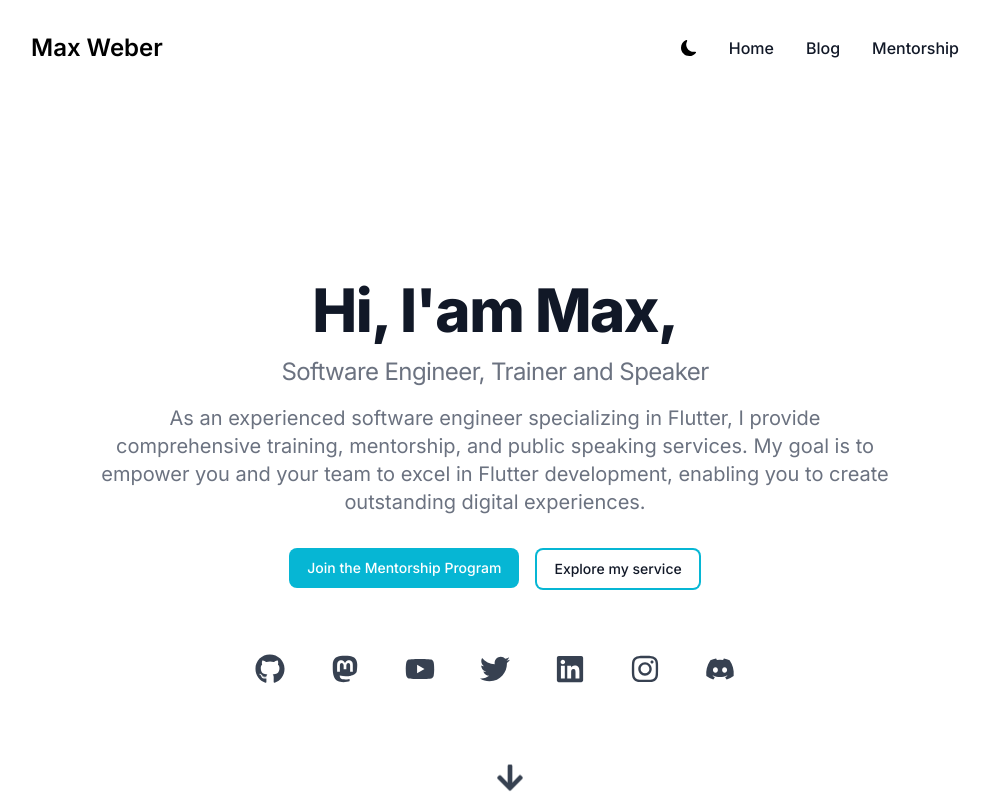
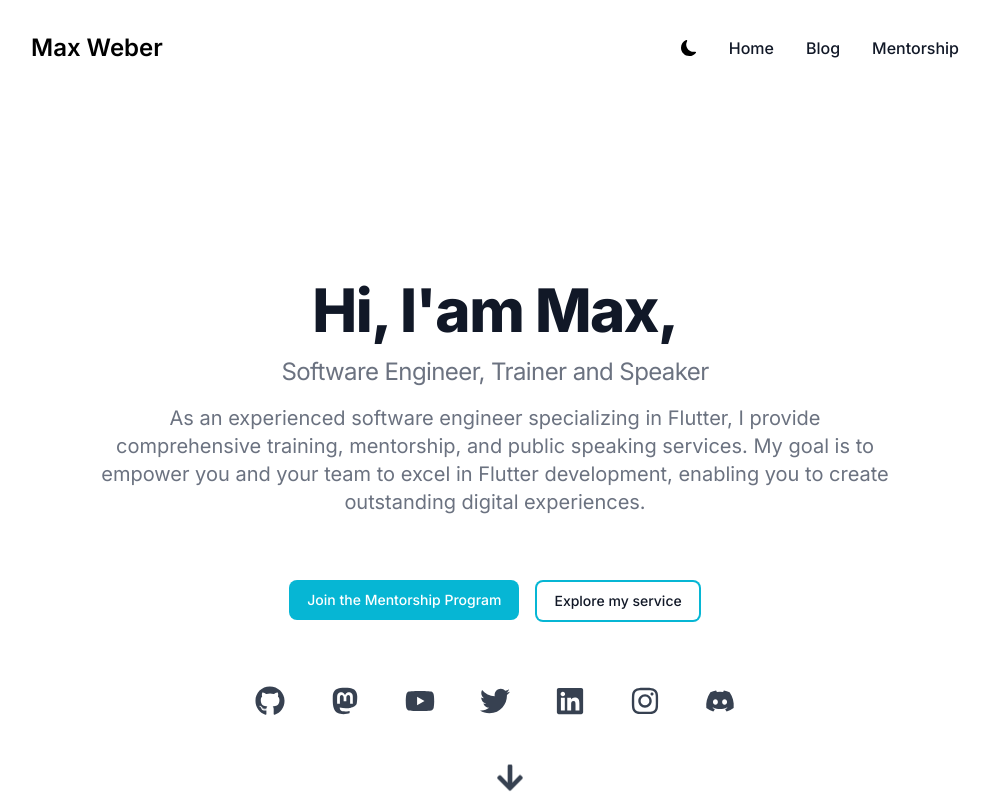
Before and after one commit to md-weber/website, a Next.js app: page / in a window 1280 px wide. Shown: the top 800 px of the page, without its empty margins (145-1134 px from the left). Built offline with nearby package versions, Linux system fonts and the light colour scheme.

Commit message:
[Date] Minor adjustment to the main page

```diff
--- a/src/components/page-header.tsx
+++ b/src/components/page-header.tsx
@@ -20,7 +20,7 @@ export default function PageHeader() {
                 <h2 className="mb-4 text-2xl tracking-tight leading-none text-gray-500 md:text-5xl lg:text-2xl dark:text-gray-300">
                     Software Engineer, Trainer and Speaker
                 </h2>
-                <p className="mb-8 text-lg font-normal text-gray-500 lg:text-xl sm:px-16 dark:text-gray-400">
+                <p className="pb-8 text-lg font-normal text-gray-500 lg:text-xl sm:px-16 dark:text-gray-400 lg:max-w-screen-lg lg:m-auto lg:pb-16">
                     As an experienced software engineer specializing in Flutter, I provide comprehensive
                     training, mentorship, and public speaking services. My goal is to empower you and your
                     team to excel in Flutter development, enabling you to create outstanding digital
```
